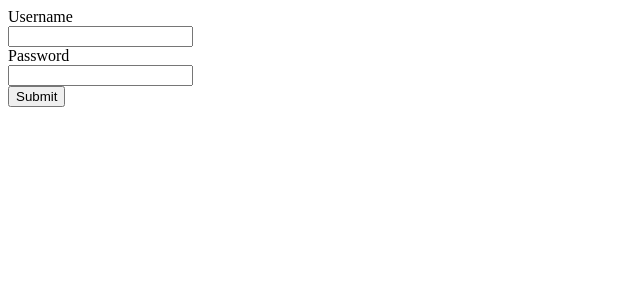
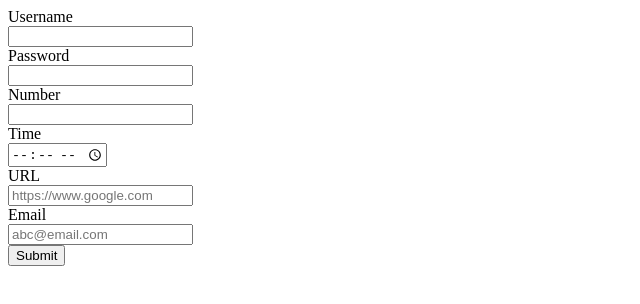
Before and after one commit to abhishekzzz/codingninjas_practice, a website: page forms_login_form.html in a window 1280 px wide. Shown: the whole page, without its empty margins (0-640 px from the left). Drawn offline with Linux system fonts and the light colour scheme.

Commit message:
Update forms_login_form.html

```diff
--- a/forms_login_form.html
+++ b/forms_login_form.html
@@ -16,6 +16,22 @@
 			<input type="password" id="password" required>
 		</div>
 		<div>
+			<label for="number"> Number </label> <br>
+			<input type="number" id="number" required>
+		</div>
+		<div>
+			<label for="time"> Time </label> <br>
+			<input type="time" id="time" required>
+		</div>
+		<div>
+			<label for="url"> URL </label> <br>
+			<input type="url" id="url" required placeholder="https://www.google.com">
+		</div>
+		<div>
+			<label for="email"> Email </label> <br>
+			<input type="email" id="email" required placeholder="abc@email.com">
+		</div>
+		<div>
 			<input type="submit">
 		</div>
 	</form>
```
